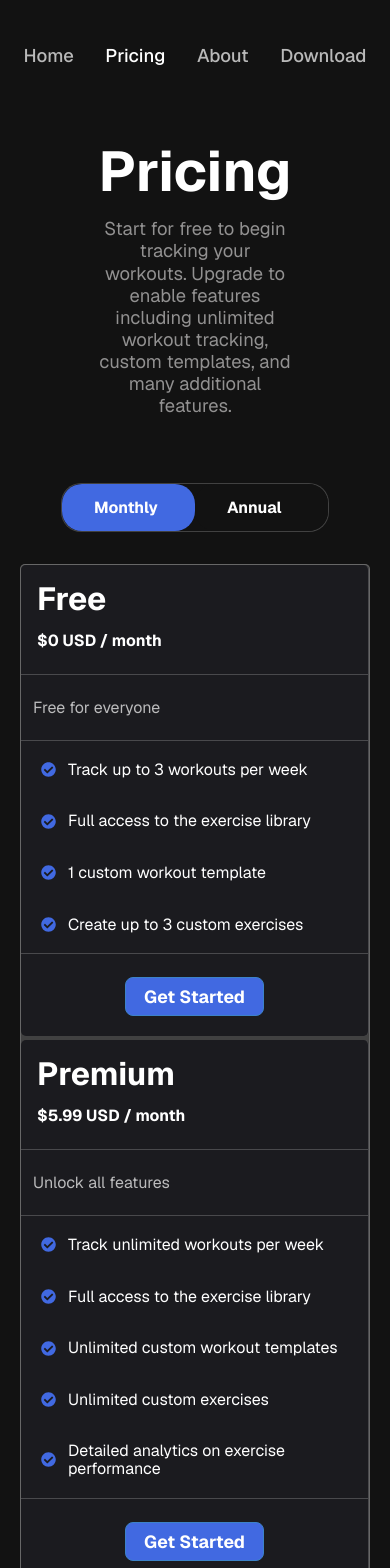
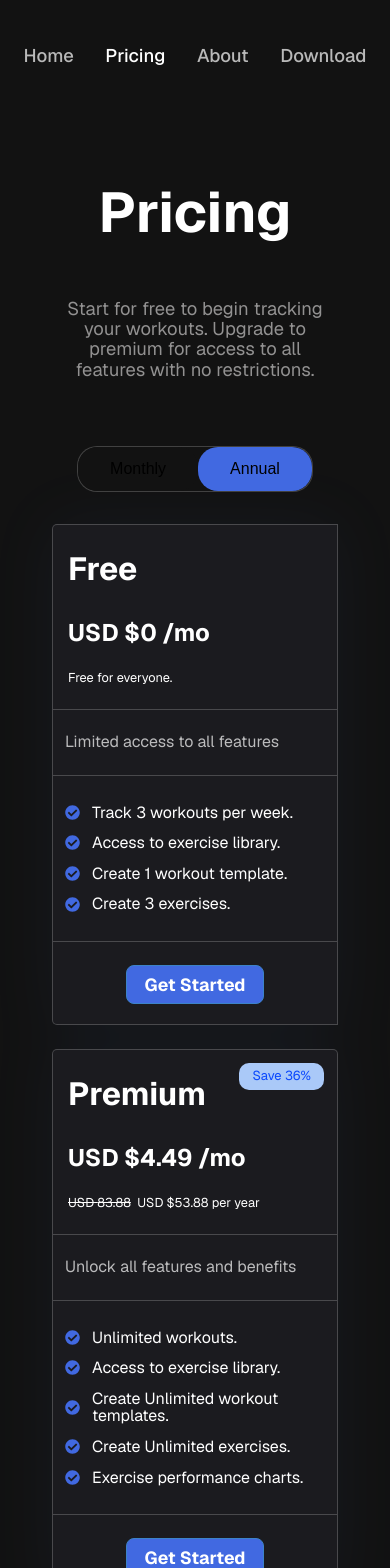
Before and after one commit to kolby-k/evolve-web, a React (Vite) app: page /pricing in a window 390 px wide. Shown: the top 1568 px of the page. Built offline with nearby package versions, Linux system fonts and the light colour scheme.

Commit message:
refactor and review responsive design

```diff
--- a/src/components/DownloadButton.jsx
+++ b/src/components/DownloadButton.jsx
@@ -4,6 +4,7 @@ import styles from "../styles/Home.module.css";
 function DownloadButton({ type = "primary" }) {
   return (
     <button
+      id={styles.mainDownloadButton}
       className={
         type === "primary" ? styles.buttonEffect : styles.buttonSecondary
       }
--- a/src/components/FAQ.jsx
+++ b/src/components/FAQ.jsx
@@ -56,7 +56,7 @@ function FAQ() {
             return (
               <div className={styles.accordianItem} key={index}>
                 <button
-                  id={styles.button}
+                  id={styles.accordianButton}
                   onClick={() => handleExpandQuestion(i.question)}
                 >
                   <span className={styles.question}>
--- a/src/index.css
+++ b/src/index.css
@@ -24,6 +24,8 @@
   --border: rgba(255,255,255,0.2);
   --card-bg: rgb(27, 27, 31);
   --blue-accent: rgba(65, 105, 225, 1);
+  --tag-bg: rgb(170, 201, 248);
+  --tag-font: rgb(10, 71, 253);
 }
 
 * {
@@ -67,3 +69,8 @@ a:hover {
 .logo:hover {
   filter: drop-shadow(0 0 2em #646cffaa);
 }
+
+
+button {
+  cursor: pointer;
+}
--- a/src/screens/Home.jsx
+++ b/src/screens/Home.jsx
@@ -4,16 +4,17 @@ import EvolveDescription from "../components/EvolveDescription";
 import ReviewSection from "../components/ReviewSection";
 import FeatureSection from "../components/FeatureSection";
 import FAQ from "../components/FAQ";
+import styles from "../styles/Home.module.css";
 
 function HomeContent() {
   return (
-    <>
+    <div id={styles.homeScreen}>
       <HeroSection />
       <EvolveDescription />
       <ReviewSection />
       <FeatureSection />
       <FAQ />
-    </>
+    </div>
   );
 }
 
--- a/src/screens/Pricing.jsx
+++ b/src/screens/Pricing.jsx
@@ -5,51 +5,81 @@ import { FaCheckCircle } from "react-icons/fa";
 const TIERS = [
   {
     name: "Free",
-    priceAnnual: "$0",
-    priceMonthly: "$0",
+    amount: {
+      month: ["0", "0"], //  month, year,
+      year: ["0", "0"],
+    },
+    symbol: "$",
     currency: "USD",
-    subTitle: "Free for everyone",
+    promotion: null,
+    subTitle: "Limited access to all features",
     features: [
-      "Track up to 3 workouts per week",
-      "Full access to the exercise library",
-      "1 custom workout template",
-      "Create up to 3 custom exercises",
+      "Track 3 workouts per week.",
+      "Access to exercise library.",
+      "Create 1 workout template.",
+      "Create 3 exercises.",
     ],
   },
   {
     name: "Premium",
     priceAnnual: "$39.99",
     priceMonthly: "$5.99",
+    amount: {
+      month: ["6.99", "83.88"], //  month, year,
+      year: ["4.49", "53.88"],
+    },
+    symbol: "$",
     currency: "USD",
-    subTitle: "Unlock all features",
+    promotion: "Save 36%",
+    subTitle: "Unlock all features and benefits",
     features: [
-      "Track unlimited workouts per week",
-      "Full access to the exercise library",
-      "Unlimited custom workout templates",
-      "Unlimited custom exercises",
-      "Detailed analytics on exercise performance",
+      "Unlimited workouts.",
+      "Access to exercise library.",
+      "Create Unlimited workout templates.",
+      "Create Unlimited exercises.",
+      "Exercise performance charts.",
     ],
   },
 ];
 
 function Pricing() {
-  const [isMonthly, setIsMonthly] = useState(true);
+  const [timePeriod, setTimePeriod] = useState("year");
+
+  const isMonthly = timePeriod === "month";
+
+  const getAnnualCostText = (price, tierIndex) => {
+    if (!isMonthly && tierIndex === 1) {
+      return (
+        <>
+          <span className={styles.slashText}>
+            {price.currency}{" "}
+            {parseFloat(price.amount["month"][0] * 12).toFixed(2)}
+          </span>
+          {price.currency} {price.symbol}
+          {price.amount[timePeriod][1]} per year
+        </>
+      );
+    } else if (isMonthly && tierIndex === 1) {
+      return "Billed every month.";
+    } else {
+      return "Free for everyone.";
+    }
+  };
 
   return (
     <div id={styles.screen}>
       <div id={styles.titleLayout}>
         <h1>Pricing</h1>
         <p>
-          Start for free to begin tracking your workouts. Upgrade to enable
-          features including unlimited workout tracking, custom templates, and
-          many additional features.
+          Start for free to begin tracking your workouts. Upgrade to premium for
+          access to all features with no restrictions.
         </p>
       </div>
 
       <section id={styles.timePeriodToggle}>
         <div className={styles.toggleContainer}>
           <button
-            onClick={() => setIsMonthly(true)}
+            onClick={() => setTimePeriod("month")}
             className={styles.toggleButton}
             style={
               isMonthly ? { backgroundColor: "#4169E1", borderRadius: 20 } : {}
@@ -58,7 +88,7 @@ function Pricing() {
             Monthly
           </button>
           <button
-            onClick={() => setIsMonthly(false)}
+            onClick={() => setTimePeriod("year")}
             className={[styles.toggleButton]}
             style={
               !isMonthly
@@ -74,15 +104,22 @@ function Pricing() {
         </div>
       </section>
       <div id={styles.pricingTable}>
-        {TIERS.map((price, index) => (
+        {TIERS.map((price, index) => {
+          // index 1 is the premium membership
+          const annualPricingText = getAnnualCostText(price, index);
+
+          return (
             <div key={index} className={styles.column}>
+              {!isMonthly && price?.promotion && (
+                <span id={styles.promotionTag}>{price.promotion}</span>
+              )}
               <h2>{price.name}</h2>
               <h3>
-              {isMonthly
-                ? price.priceMonthly + " " + price.currency + " / month"
-                : price.priceAnnual + " " + price.currency + " / year"}
+                {price.currency} {price.symbol}
+                {price.amount[timePeriod][0]} /mo
               </h3>
-            <span>
+              <h4>{annualPricingText}</h4>
+              <span className={styles.subTitle}>
                 <p>{price.subTitle}</p>
               </span>
               <ul>
@@ -95,7 +132,8 @@ function Pricing() {
               </ul>
               <button className={styles.buttonEffect}>Get Started</button>
             </div>
-        ))}
+          );
+        })}
       </div>
     </div>
   );
--- a/src/styles/Header.module.css
+++ b/src/styles/Header.module.css
@@ -1,11 +1,11 @@
-.container {
+#header {
     width: 100vw;
     display: block;
     position: relative;
     padding: 0em;
 }
 
-.header {
+#header > .container {
     display: flex;
     flex-direction: row;
     flex: 1;
@@ -41,7 +41,7 @@
     color: #eaeaea;
 }
 
-li {
+.navList > li {
     margin: 0.2em 1em;
 }
 
@@ -66,7 +66,7 @@ li {
 }
 
 @media (max-width: 480px) {
-    li {
+    .navList > li {
         margin: 0.5em;
     }
 }
--- a/src/styles/Home.module.css
+++ b/src/styles/Home.module.css
@@ -1,3 +1,7 @@
+#homeScreen {
+  display: block;
+}
+
 .bg {
   position: relative;
   z-index: 0;
@@ -18,7 +22,6 @@
   /* only this layer is transparent */
   z-index: -1;
   /* ensures the background stays behind the .heroContainer */
-  background-size: 200%, 200%;
 }
 
 .heroContainer {
@@ -39,18 +42,18 @@
   text-align: center;
 }
 
-h1 {
+#homeScreen h1 {
   font-size: 5em;
   line-height: 1em;
   margin: 0;
 }
 
-h2 {
+#homeScreen h2 {
   font-size: 2.5em;
   margin: 0;
 }
 
-h3 {
+#homeScreen h3 {
   font-size: 4em;
   color: #ffffff;
   text-align: left;
@@ -58,23 +61,23 @@ h3 {
   margin-bottom: 0.5em;
 }
 
-h4 {
+#homeScreen h4 {
   font-size: 3em;
   color: #ffffff;
   font-weight: 600;
 }
 
-h5 {
+#homeScreen h5 {
   font-size: 1.5em;
   font-weight: 600;
 }
 
-h6 {
+#homeScreen h6 {
   font-size: 1.1em;
   font-weight: 500;
 }
 
-p {
+#homeScreen p {
   font-size: 1.15em;
   line-height: 1.2;
   color: #eaeaea;
@@ -92,14 +95,51 @@ p {
   margin: auto;
   width: 50%;
   height: 100%;
-  filter: drop-shadow(5em 8em 5em #c8d8fd12);
 }
 
 .heroImage {
   height: auto;
   width: 100%;
   object-fit: contain;
+  filter: drop-shadow(5em 8em 5em #c8d8fd12);
+
 }
+
+
+#mainDownloadButton  {
+  border-radius: 8px;
+  border: 1px solid transparent;
+  padding: 0.6em 1.2em;
+  font-family: inherit;
+  /* Use the Surface color for buttons */
+  background-color: #2B6CB0;
+  border: 1px solid #3C82C8;
+  color: #FFFFFF;
+  cursor: pointer;
+  transition: border-color 0.25s;
+  font-size: 1.25em;
+  font-weight: 700;
+}
+
+
+#homeScreen .buttonSecondary {
+  border-radius: 8px;
+  border: 1px solid transparent;
+  padding: 0.5em 0.5em;
+  font-family: inherit;
+  /* Use the Surface color for buttons */
+  background-color: #dcdcdc;
+  border: 1px solid #2A2A2A;
+  color: #282828;
+  cursor: pointer;
+  transition: border-color 0.25s;
+  width: 100%;
+  font-size: 1.25em;
+  font-weight: 600;
+}
+
+
+
 
 @keyframes fadeIn {
   from {
@@ -194,17 +234,14 @@ p {
 }
 
 
-#featureSection {
-  row-gap: 0em;
-  margin-bottom: 5em;
-}
+
 
 #featureSection>h2 {
   display: none;
 }
 
 
-.feature {
+#homeScreen .feature {
   display: flex;
   flex: 1;
   flex-direction: row;
@@ -217,7 +254,6 @@ p {
   flex: 1;
   justify-content: center;
   align-items: center;
-  filter: drop-shadow(5em 2em 5em #6492ff1c);
 }
 
 .largeFeatureImage {
@@ -225,10 +261,12 @@ p {
   width: 100%;
   padding: 2em;
   margin: 0em 2em;
+  filter: drop-shadow(5em 2em 5em #6492ff1c);
 }
 
 .smallFeatureImage {
   display: none;
+  filter: drop-shadow(5em 2em 5em #6492ff1c);
 }
 
 .featureTextContainer {
@@ -272,7 +310,7 @@ p {
   }
 
 
-.accordian {
+#faqSection .accordian {
     display: flex;
     flex: 1;
     width: 100%;
@@ -281,12 +319,12 @@ p {
 }
 
 
-.accordianItem {
+#faqSection .accordianItem {
   display: flex;
   flex-direction: column;
 }
 
-.accordianItem > button {
+#accordianButton {
   display: flex;
   flex: 1;
   justify-content: space-between;
@@ -295,29 +333,28 @@ p {
   background-color: rgba(0,0,0,0);
   border: none;
   border-bottom: 1px solid #757575;
+  padding: 0em 2em;
 }
 
-.question {
-  display: flex;
-  align-items: center;
-  text-align: left;
-  width: 100%;
-  height: 90px;
-}
 
-.chevron {
+#faqSection .chevron {
   padding: 1em;
   cursor:pointer;
   color: #eaeaea;
 }
 
-.answer {
+#faqSection .question {
+  text-align: left;
+  font-size: 1.25em;
+}
+#faqSection .answer {
   display: block;
   padding: 2em;
   padding-top: .75em;
   text-align: left;
   line-height: 1.25;
   border-bottom: 1px solid #757575;
+  font-size: 1em;
 }
 
 
@@ -331,8 +368,6 @@ p {
     width: auto;
     height: 800px;
   }
-
-
 
   #reviews {
     flex-direction: column;
@@ -348,16 +383,13 @@ p {
     display: block;
   }
 
-
-
-  .feature {
+  #homeScreen .feature {
     flex-direction: column-reverse;
   }
 
   #featureSection>div:nth-of-type(2) {
     flex-direction: column;
   }
-
 
   .largeFeatureImage {
     height: 600px;
@@ -368,26 +400,31 @@ p {
   .featureTextContainer {
     align-self: center;
     align-items: center;
+    min-width: 50%;
   }
 
-
-  h3 {
+  #homeScreen h3 {
     font-size: 3em;
   }
 
-  h4 {
+  #homeScreen h4 {
     font-size: 2.5em;
   }
 
-  h5 {
-    font-size: 1.25em;
-    font-weight: 500;
+  #faqSection .question {
+    font-size: 1.15em;
   }
+
+  #faqSection .answer {
+    font-size: 1em;
+  }
+
 
 }
 
 
 @media (max-width: 768px) {
+
 
   .heroContainer {
     flex-direction: column;
@@ -413,10 +450,12 @@ p {
   }
 
   #featureSection {
-    padding: 0em;
+    row-gap: 0em;
+    margin-bottom: 5em;
+    padding: 1em;
   }
 
-  .feature {
+  #homeScreen .feature {
     width: 100%;
   }
 
@@ -435,19 +474,19 @@ p {
     font-size: 1.5em;
   }
 
-  h1 {
+  #homeScreen h1 {
     font-size: 3em;
   }
 
-  h2 {
+  #homeScreen h2 {
     font-size: 2em;
   }
 
-  h3 {
+  #homeScreen h3 {
     font-size: 2em;
   }
 
-  h4 {
+  #homeScreen h4 {
     font-size: 2em;
     padding: 0.5em;
     text-align: center;
@@ -468,70 +507,13 @@ p {
 
   }
 
-  h5 {
-    font-size: 1.15em;
+  #homeScreen  h5 {
+    font-size: 1.25em;
     font-weight: 500;
   }
 
-  h6 {
+  #homeScreen  h6 {
     font-size: 1em;
 }
 
 }
-
-
-
-button {
-  border-radius: 8px;
-  border: 1px solid transparent;
-  padding: 0.6em 1.2em;
-  font-family: inherit;
-  /* Use the Surface color for buttons */
-  background-color: #2B6CB0;
-  border: 1px solid #3C82C8;
-  color: #FFFFFF;
-  cursor: pointer;
-  transition: border-color 0.25s;
-  font-size: 1.25em;
-  font-weight: 700;
-}
-
-.buttonEffect:hover {
-  /* Use the accent color on hover */
-  border-color: #9cbedf;
-
-}
-
-.buttonEffect:focus,
-.buttonEffect:focus-visible {
-  outline: 4px auto -webkit-focus-ring-color;
-}
-
-
-
-.buttonSecondary {
-  border-radius: 8px;
-  border: 1px solid transparent;
-  padding: 0.5em 0.5em;
-  font-family: inherit;
-  /* Use the Surface color for buttons */
-  background-color: #dcdcdc;
-  border: 1px solid #2A2A2A;
-  color: #282828;
-  cursor: pointer;
-  transition: border-color 0.25s;
-  width: 100%;
-  font-size: 1.25em;
-  font-weight: 600;
-}
-
-.buttonSecondary:hover {
-/* Use the accent color on hover */
-border-color: #ffffff;
-
-}
-
-.buttonSecondary:focus,
-.buttonSecondary:focus-visible {
-outline: 4px auto -webkit-focus-ring-color;
-}
--- a/src/styles/Pricing.module.css
+++ b/src/styles/Pricing.module.css
@@ -7,7 +7,8 @@
     display: flex;
     flex-direction: column;
     margin: auto;
-    width: 50%;
+    width: 60%;
+    max-width: 800px;
     text-align: center;
     padding: 2em 0em;
 }
@@ -18,12 +19,13 @@
 
 #titleLayout p {
     color: var(--text-description);
+    font-size: 1.15em;
 }
 
 
 #timePeriodToggle {
-    width: 300px;
-    margin: auto;
+    display: flex;
+    justify-content: center;
     padding: 1em;
 }
 
@@ -35,10 +37,8 @@
     z-index: 1;
 }
 
-
 .toggleButton {
     display: flex;
-    flex: 1;
     font-size: 1em;
     border-radius: 20px;
     background-color: #121212;
@@ -48,53 +48,86 @@
     padding: 0.8em 2em;
 }
 
-
-
 #pricingTable {
     display: grid;
-    width: 550px;
+    width: 600px;
     grid-template-columns: repeat(2, 50%);
     border: 1px solid var(--border);
     border-radius: 5px;
     margin: 4em auto;
+    filter: drop-shadow(0em 0em 2em #6492ff0e);
+
 }
 
 .column {
     display: flex;
     flex-direction: column;
     flex: 1;
+    position: relative;
     justify-content: space-evenly;
     padding-top: 1em;
     padding-bottom: 50px;
-    position: relative;
     text-align: left;
-    border-right: 1px solid var(--border);
+    background-color: var(--card-bg);
     border-radius: 5px;
-    background-color: var(--card-bg);
 }
 
-.column h2 {
-    font-size: 2em;
-    padding-left: 0.5em;
+#pricingTable > div:nth-of-type(1) {
+    border-right: 1px solid var(--border);
+    border-top-right-radius: 0px;
+    border-bottom-right-radius: 0px;
 }
 
-.column h3 {
-    font-size: 1em;
-    padding-bottom: 1em;
+
+.slashText {
+    text-decoration: line-through;
+    margin-right: 0.5em;
+  }
+
+
+#pricingTable h2, h3, h4 {
+    padding-left: 15px;
 }
 
-.column > span {
+#pricingTable h2 {
+    font-size: 2em;
+    margin: 10px 0px;
+}
+
+#pricingTable h3 {
+    font-size: 1.5em;
+}
+
+#pricingTable h4 {
+    font-size: 0.8em;
+    font-weight: 400;
+    margin: 0px;
+}
+
+#promotionTag {
+    background-color: var(--tag-bg);
+    position: absolute;
+    top: 1em;
+    right: 1em;
+    border-radius: 10px;
+    padding: 0.5em 1em;
+    font-size: 13px;
+    color: var(--tag-font)
+}
+
+#pricingTable .subTitle {
     display: flex;
     height: 50px;
     align-items: center;
     border-top: 1px solid var(--border);
     padding-top: 1em;
+    margin-top: 1.5em;
+    padding-left: 0.75em;
 }
 
-.column p {
+#pricingTable p {
     font-size: 1em;
     color: var(--text-secondary);
-    padding-left: 0.75em;
 }
 
 .column > ul {
@@ -105,7 +138,7 @@
     border-bottom: 1px solid var(--border);
     border-top: 1px solid var(--border);
     margin-bottom: 2em;
-    padding: 0.5em;
+    padding: 1.5em 0.5em;
     gap: 10px;
 }
 
@@ -152,19 +185,30 @@ li > .listIcon {
 
   }
 
-  .buttonEffect:focus,
-  .buttonEffect:focus-visible {
-    outline: 4px auto -webkit-focus-ring-color;
-  }
 
+  @media (max-width: 768px) {
 
-  @media (max-width: 780px) {
     #pricingTable {
         width: 350px;
-        gap: 4px;
+        gap: 24px;
         margin: 1em auto;
-        background-color: var(--border);
+        border: 0px;
         grid-template-columns: repeat(1, 100%);
         z-index: 0;
+        border: 0px;
+        padding: 0em 2em;
+    }
+
+    .column {
+        border: 1px solid var(--border);
+        border-radius: 5px;
+    }
+
+    .column > ul {
+        gap: 5px;
+    }
+
+    #titleLayout {
+        width: 70%;
     }
   }
```
Also changed, not shown: src/components/Header.jsx (+3 -6 lines). Lines whose indentation alone changed are shown as unchanged.
